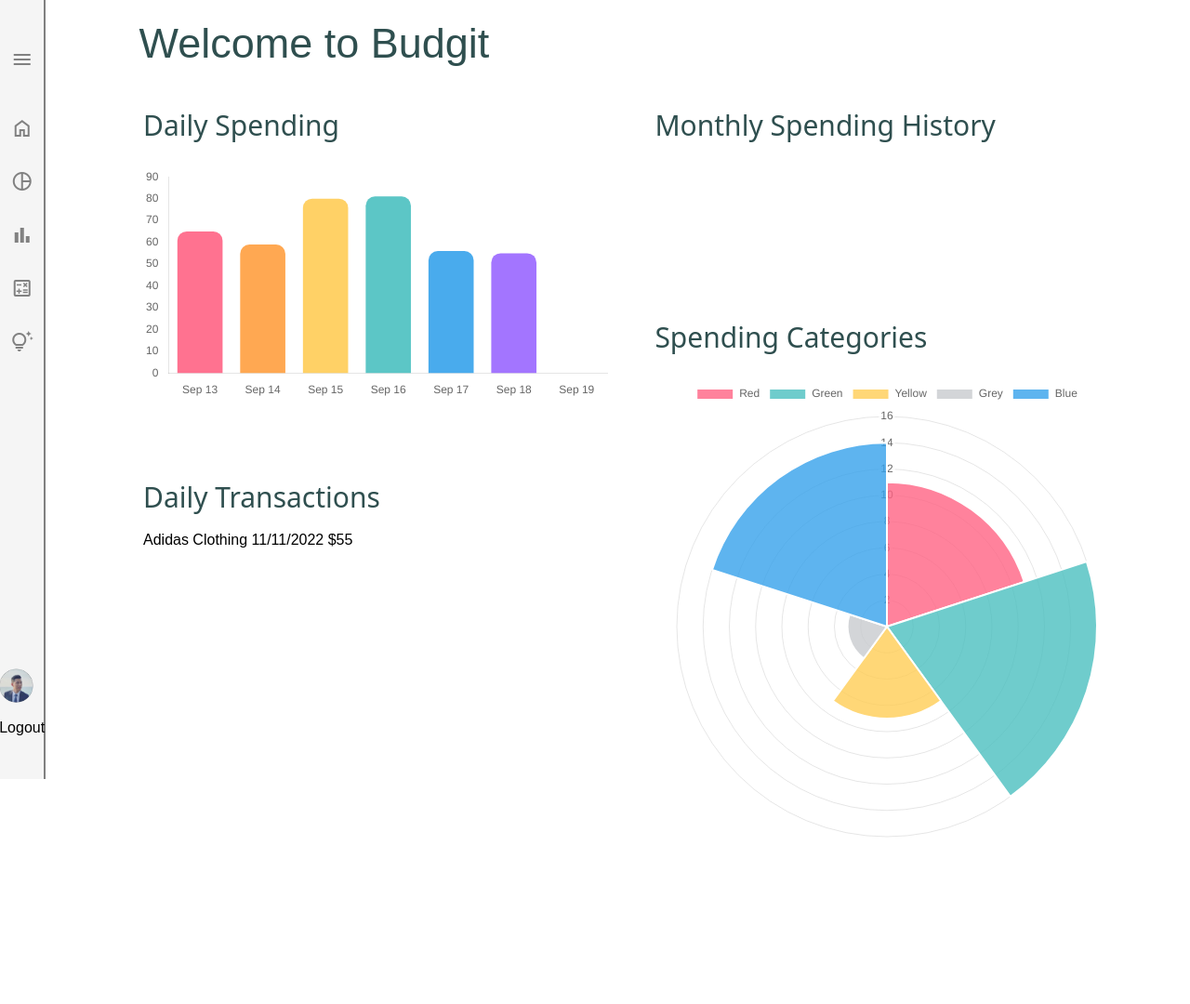
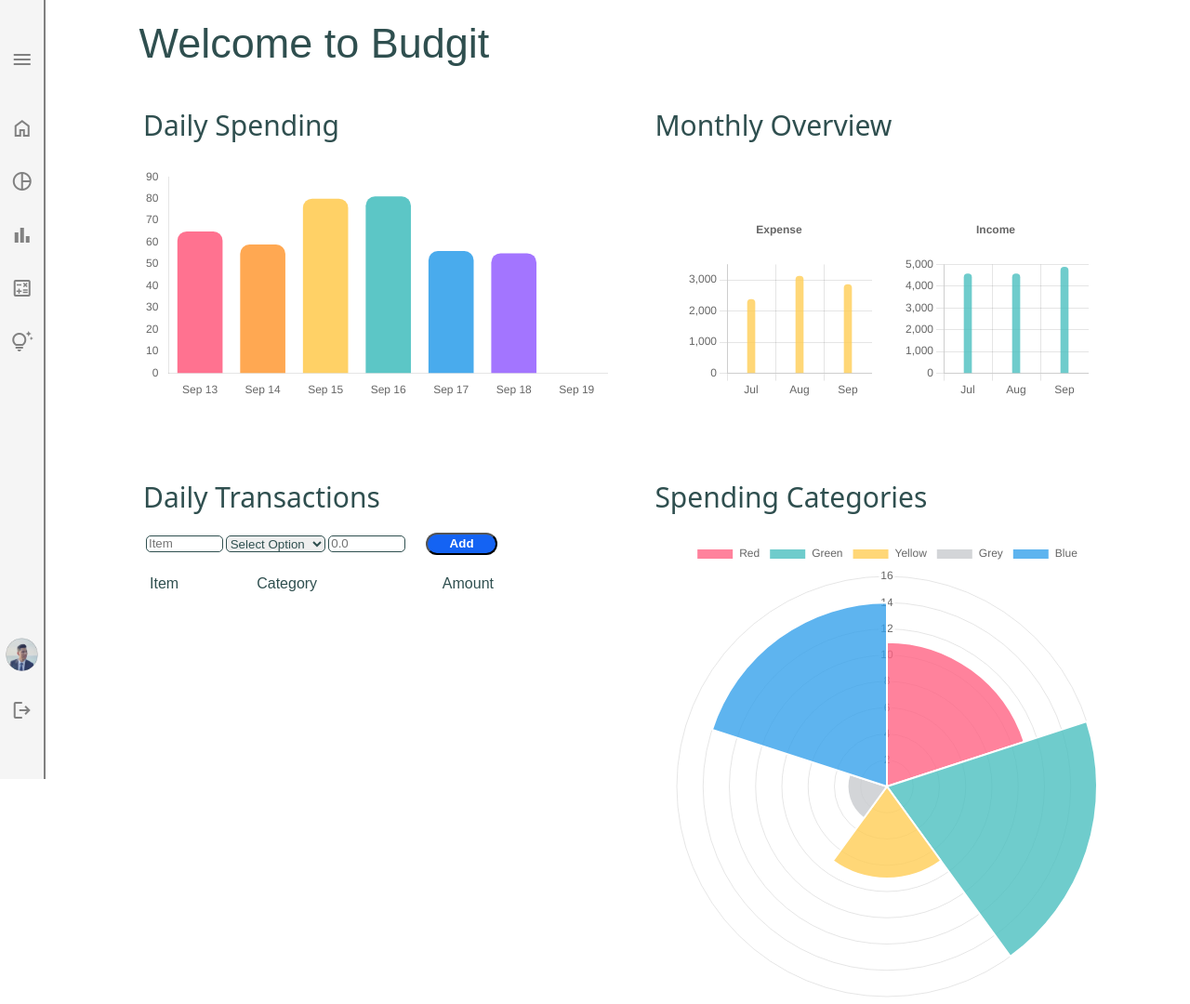
Before and after one commit to hannnmc/Budgit, a website built with webpack: page index.html in a window 1280 px wide. Shown: the top 1080 px of the page at 93% size. Before the commit the page ends 908 px from the top, so only its background shows below. Built offline with nearby package versions, Linux system fonts and the light colour scheme.

Commit message:
force push

```diff
--- a/index.html
+++ b/index.html
@@ -16,9 +16,7 @@
   <body>
 
     <div id="container">
-
       <div class="sidenav">
-
         <div class="sidenav-links">
           <a href=#><i class="material-symbols-outlined">menu</i></a>
           <br>
@@ -29,14 +27,13 @@
           <a href=#><i class="material-symbols-outlined">tips_and_updates</i></a>
         </div>
 
-
         <div class="sidenav-bot">
-          <div>
+          <div class="avatar">
             <img id="profile-photo" src="./assets/images/default_profile_photo.jpeg">
           </div>
           <br>
           <div>
-            Logout
+            <a href=#><i class="material-symbols-outlined">logout</i></a>
           </div>
         </div>
 
@@ -45,35 +42,61 @@
         <p >Welcome to Budgit</p>
       </div>
       <div class="main">
+
         <div class="left-panel" >
           <div class="daily-spending">
-            <p class="chart-headers">Daily Spending
-            </p>
+            <p class="chart-headers">Daily Spending</p>
             <canvas id="daily-spending-chart"></canvas>
           </div>
           <div id="daily-transactions">
-            <p class="chart-headers">Daily Transactions
-            </p>
-            <ul>
-              <li>Adidas Clothing 11/11/2022 $55</li>
-            </ul>
+            <p class="chart-headers">Daily Transactions</p>
+
+            <form id="add-expense">
+              <input id="item" type="text" maxlength="30" onfocus="this.value=''" placeholder="Item">
+              <select name="category" id="category">
+                <option value="none" selected disabled hidden>Select Option</option>
+                <option value="Food">Food</option>
+                <option value="Entertainment">Entertainment</option>
+                <option value="Merchandise">Merchandise</option>
+                <option value="Transportation">Transportation</option>
+                <option value="Housing">Housing</option>
+                <option value="Bills">Utilities/Bills</option>
+                <option value="Other">Other</option>
+              </select>
+              <input id="amount" type="number" step="0.01" onfocus="this.value=''" placeholder=0.0>
+
+              <button type="submit">Add</button>
+            </form>
+            <p id="error"></p>
+            <br>
+            <table id="daily-table">
+              <tr>
+                <td class="item-col">Item</td>
+                <td class="category-col">Category</td>
+                <td class="amount-col">Amount</td>
+              </tr>
+            </table>
+
           </div>
         </div>
+
         <div class="right-panel">
-          <div class="monthly-spending">
-            <p class="chart-headers">
-              Monthly Spending History
-            </p>
-            <canvas id="monthly-chart"></canvas>
-            <div id="spending-category">
-              <p class="chart-headers">Spending Categories
-              </p>
-            <canvas id="category-chart"></canvas>
+          <div class="monthly-overview">
+            <p class="chart-headers">Monthly Overview</p>
+            <div class="monthly-charts">
+              <div class="ms-chart">
+                <canvas id="ms-chart"></canvas>
+              </div>
+              <div class="mi-chart">
+                <canvas id="mi-chart"></canvas>
+              </div>
             </div>
           </div>
-
-
-      </div>
+          <div id="spending-category">
+            <p class="chart-headers">Spending Categories</p>
+            <canvas id="category-chart"></canvas>
+          </div>
+        </div>
 
     </div>
 
```
Also changed, not shown: dist/main.css, 1 other file.
